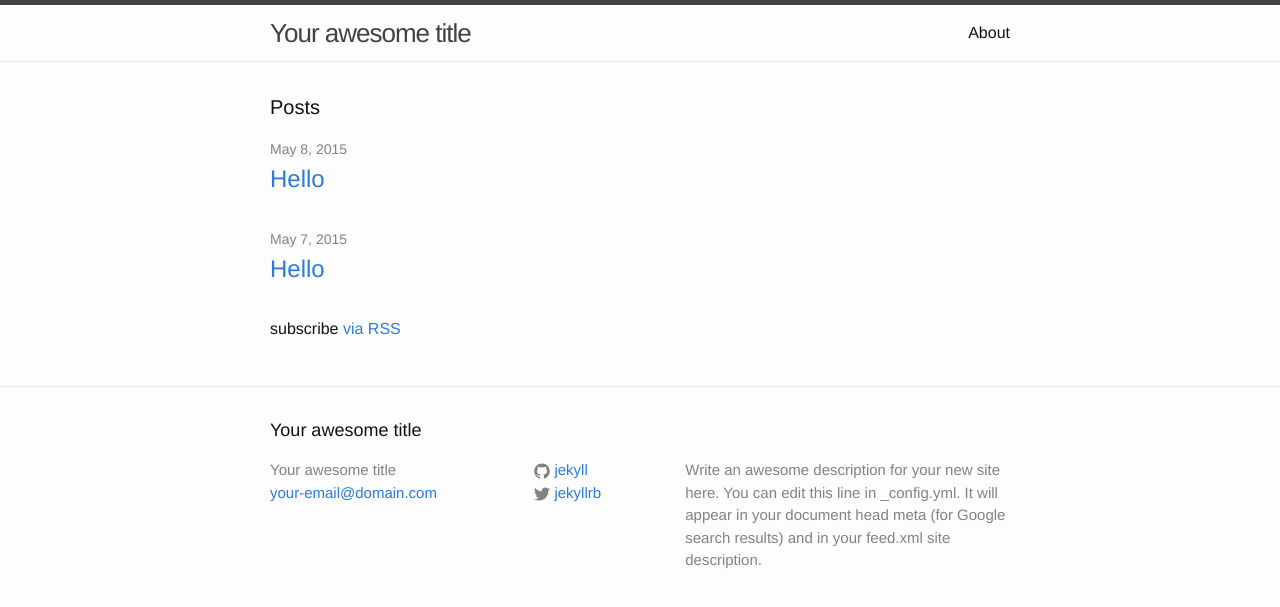
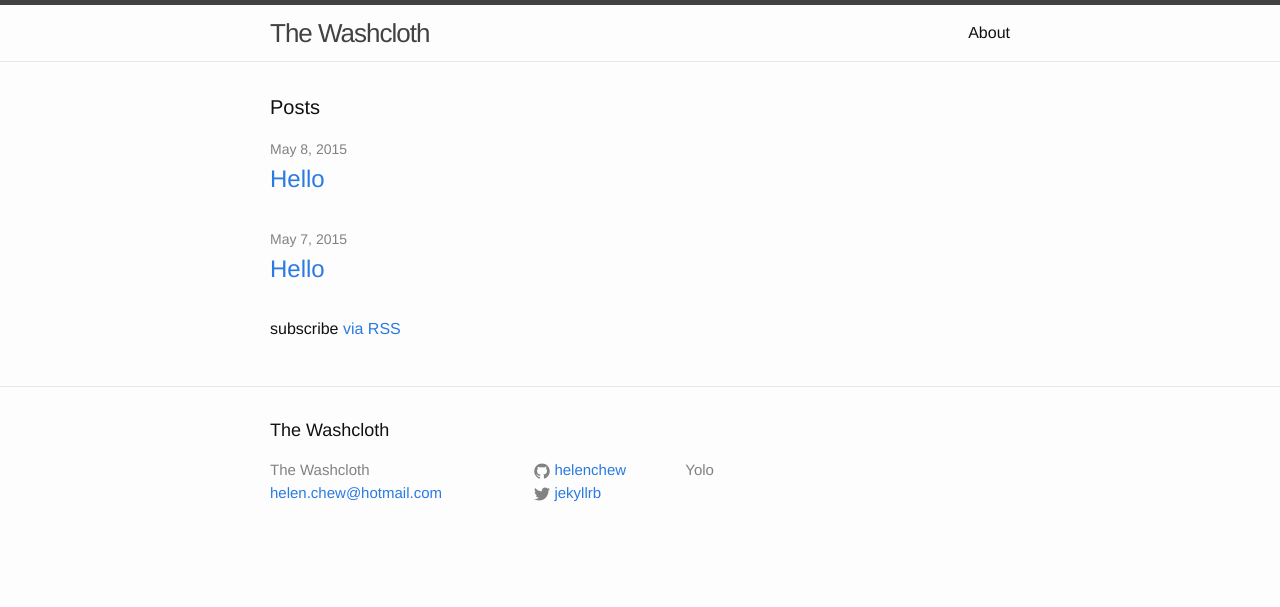
Before and after one commit to helenchew/helenchew.github.io, a Jekyll site: the page built from index.html, in a window 1280 px wide. Shown: the top 607 px of the page. Built offline with Jekyll 4.4.1, drawn with Linux system fonts in a browser that asks for light colours.

Commit message:
Change Title

```diff
--- a/_config.yml
+++ b/_config.yml
@@ -1,14 +1,11 @@
 # Site settings
-title: Your awesome title
-email: your-email@domain.com
-description: > # this means to ignore newlines until "baseurl:"
-  Write an awesome description for your new site here. You can edit this
-  line in _config.yml. It will appear in your document head meta (for
-  Google search results) and in your feed.xml site description.
+title: The Washcloth
+email: helen.chew@hotmail.com
+description: Yolo
 baseurl: "" # the subpath of your site, e.g. /blog/
-url: "http://yourdomain.com" # the base hostname & protocol for your site
+url: "http://helenchew.com" # the base hostname & protocol for your site
 twitter_username: jekyllrb
-github_username:  jekyll
+github_username:  helenchew
 
 # Build settings
 markdown: kramdown
```
